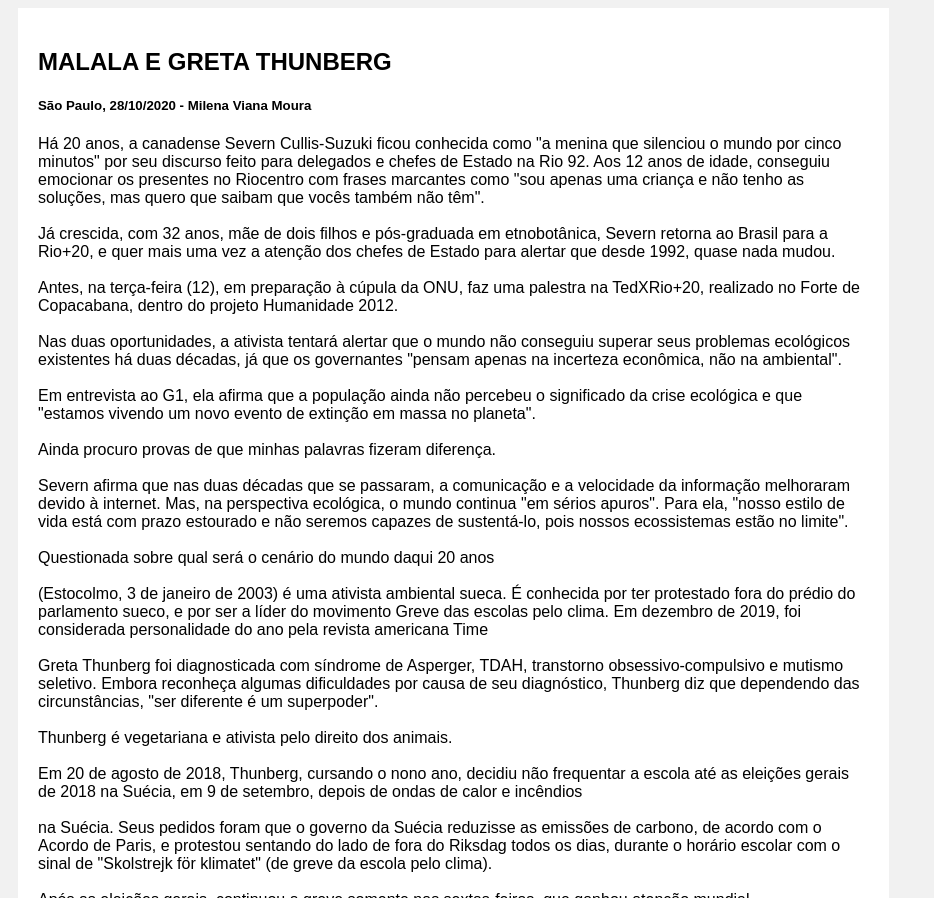
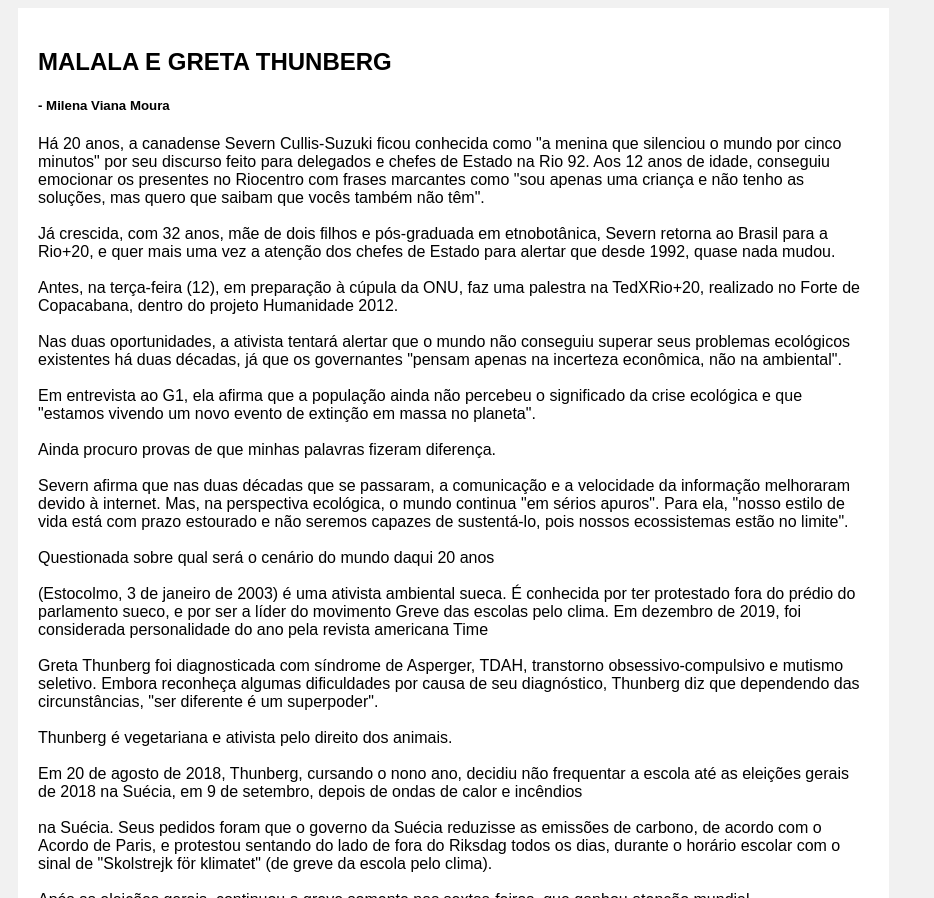
Before and after one commit to milenavianam/milenavianam.github.io, a plain HTML site: page trabalhos.html in a window 1280 px wide. Shown: the part 3671-4569 px from the top of the page, without its empty margins (0-934 px from the left). Drawn offline with Linux system fonts and the light colour scheme.

Commit message:
Update trabalhos.html

```diff
--- a/trabalhos.html
+++ b/trabalhos.html
@@ -73,7 +73,7 @@
 
     <div class="card">
       <h2>MALALA E GRETA THUNBERG</h2>
-      <h5>São Paulo, 28/10/2020 - Milena Viana Moura</h5>
+      <h5> - Milena Viana Moura</h5>
 
       <p>
           Há 20 anos, a canadense Severn Cullis-Suzuki ficou conhecida como "a menina que silenciou o mundo por cinco
```
